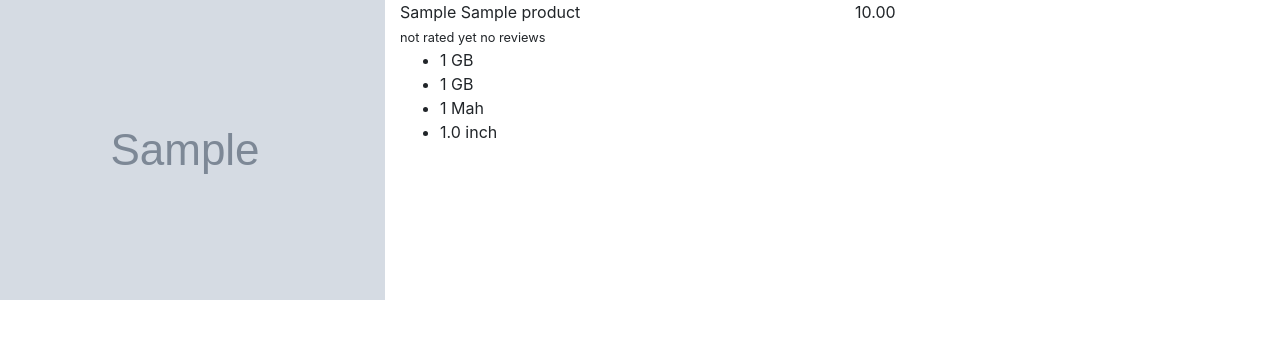
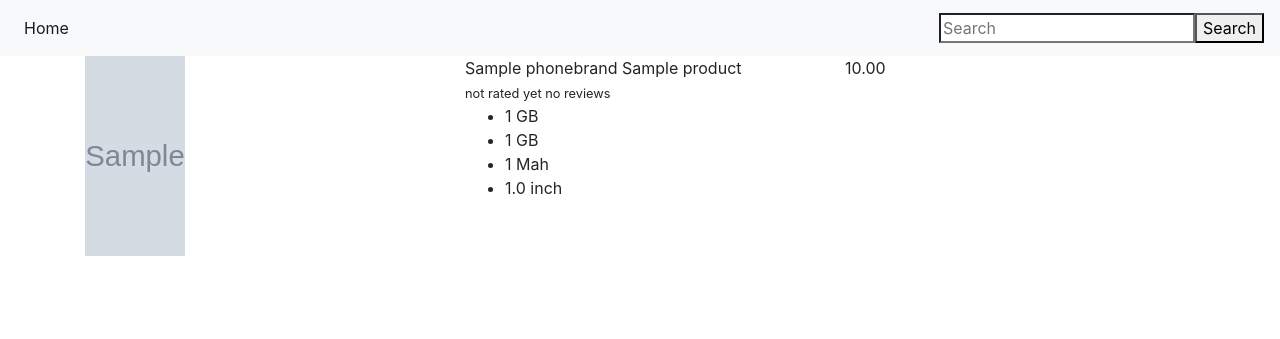
Before and after one commit to ankush953/product-display, a Django app: page / in a window 1280 px wide. Shown: the top 339 px of the page. Run offline with Django 3.2, Linux system fonts and the light colour scheme; tables that the repository leaves empty hold one stand-in row (values such as "Sample post"); grey boxes marked "Sample" are stand-in pictures; some libraries are stand-ins or nearby versions.

Commit message:
added working seach bar

```diff
--- a/product/models.py
+++ b/product/models.py
@@ -1,23 +1,20 @@
 from django.db import models
 
 class PhoneBrand(models.Model):
-    brand = models.CharField(max_length=100)
+    brandName = models.CharField(max_length=100)
     country = models.CharField(max_length=100)
 
     def __str__(self):
-        return self.brand
+        return self.brandName
 
 # function to define where images will be stored
 def phone_gallery(request,filename):
     return request.brand.__str__() +'/'+request.name+'.jpg'
 
-# Create your models here.
+
 class Product(models.Model):
     # Attributes of product
-
-    brand = models.ForeignKey(PhoneBrand,on_delete=models.CASCADE,
-    blank=True)                                                      # Company of product
-    # category = models.CharField(max_length=100)                      # Category
+    brand = models.ForeignKey(PhoneBrand,on_delete=models.CASCADE)   # Company of product
     name = models.CharField(max_length=100)                          # Name of product
     price = models.DecimalField(max_digits=10, decimal_places=2)     # price of product
     ram = models.IntegerField()                                      # ram of smartphone
@@ -26,8 +23,6 @@ class Product(models.Model):
     screen = models.DecimalField(max_digits=3,decimal_places=1)      # screen size of phone
     image = models.ImageField(blank=True,upload_to=phone_gallery)    # image of smartphone
     instock = models.IntegerField(default=0)                         # how many products all available
-    # ratings = models.IntegerField(default=0)                         # ratings
-    # review = models.TextField(max_length=1000)                       # reviews
 
 
     def __str__(self):
--- a/product/urls.py
+++ b/product/urls.py
@@ -2,5 +2,6 @@ from django.urls import path, include
 from product import views
 
 urlpatterns = [
-    path('',views.homepage)
+    path('',views.homepage,name='homepage'),
+    # path('<str:query>',views.search,name='search'),
 ]
--- a/product/views.py
+++ b/product/views.py
@@ -3,13 +3,40 @@ from django.shortcuts import render
 # import product model from product app
 from product.models import Product
 
+# to perform queries
+from django.db.models import Q
+
 # Create your views here.
+
+
 def homepage(request):
-    # retrieve all objects of Product class
-    all_product = Product.objects.all()
+    # if user queried something
+    query = request.GET.get('query', None)
+    if query:
+        products = Product.objects.filter(Q(name__icontains=query) |
+                                          Q(brand__brandName__icontains=query)
+                                          ).distinct()
+    else:
+        # retrieve all objects of Product class
+        products = Product.objects.all()
 
     showitems = {
-        'products':all_product,
-        'title':'Homepage'
+        'products': products,
+        'title': 'Homepage'
     }
-    return render(request,'homepage.html',context=showitems)
+    return render(request, 'homepage.html', context=showitems)
+
+
+def search(request, query=None):
+    print('Here')
+    products = Product.objects.filter(Q(name__icontains=query) |
+                                      Q(ram__gte=query) |
+                                      Q(rom__gte=rom) |
+                                      Q(brand__brand__icontains=query)
+                                      )
+
+    showitems = {
+        'products': products,
+    }
+
+    return render(request, 'homepage.html', context=showitems)
--- a/templates/base.html
+++ b/templates/base.html
@@ -16,10 +16,39 @@
 
 <body>
 
+
+    <nav class="navbar navbar-expand-lg navbar-light bg-light">
+
+
+        <ul class="navbar-nav mr-auto">
+            <li class="nav-item active">
+                <a class="nav-link" href="{% url 'homepage' %}">Home </a>
+            </li>
+
+        </ul>
+        <form class="form-inline" action="{% url 'homepage' %}">
+            <input type="search" placeholder="Search" name="query">
+            <button type="submit">Search</button>
+
+        </form>
+
+    </nav>
+
     {% block content %}
 
     {% endblock %}
 
+
+    <script src="https://code.jquery.com/jquery-3.2.1.slim.min.js"
+        integrity="sha384-KJ3o2DKtIkvYIK3UENzmM7KCkRr/rE9/Qpg6aAZGJwFDMVNA/GpGFF93hXpG5KkN"
+        crossorigin="anonymous"></script>
+    <script src="https://cdnjs.cloudflare.com/ajax/libs/popper.js/1.12.9/umd/popper.min.js"
+        integrity="sha384-ApNbgh9B+Y1QKtv3Rn7W3mgPxhU9K/ScQsAP7hUibX39j7fakFPskvXusvfa0b4Q"
+        crossorigin="anonymous"></script>
+    <script src="https://maxcdn.bootstrapcdn.com/bootstrap/4.0.0/js/bootstrap.min.js"
+        integrity="sha384-JZR6Spejh4U02d8jOt6vLEHfe/JQGiRRSQQxSfFWpi1MquVdAyjUar5+76PVCmYl"
+        crossorigin="anonymous"></script>
+
 </body>
 
 </html>
--- a/templates/homepage.html
+++ b/templates/homepage.html
@@ -3,19 +3,19 @@
 {% block content %}
 
 {% for product in products %}
-
+<div class="container">
     <div class="row">
 
 
-    <div class="media">
-        <img src="{{ product.image.url }}" class="img-fluid float-left" alt="{{ product }}">
+        <div class="col">
+            <img src="{{ product.image.url }}" class="float-left" alt="{{ product }}" height="200px" width="100px">
         </div>
 
         <div class="col">
 
-        {{ product.brand }} {{ product.name }} <br>
+            {{ product.brand.brandName }} {{ product.name }} <br>
             {% if product.ratings %}
-        {{ product.ratings }} {{ product.reviews }} {{ product.ratingcount }}
+            {{ product.ratingsavg }} {{ product.reviewscount }} {{ product.ratingcount }}
             {% else %}
             <small>not rated yet no reviews </small>
             {% endif %}
@@ -31,12 +31,10 @@
         </div>
 
 
-
-
-
         <div class="col">
 
             {{ product.price }}
+        </div>
     </div>
     <br>
 
```
Also changed, not shown: product/migrations/0008_auto_20190504_0413.py (added), product/migrations/0009_auto_20190504_0441.py (added). Lines whose indentation alone changed are shown as unchanged.
